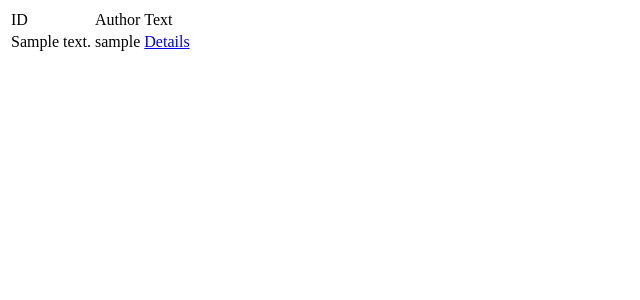
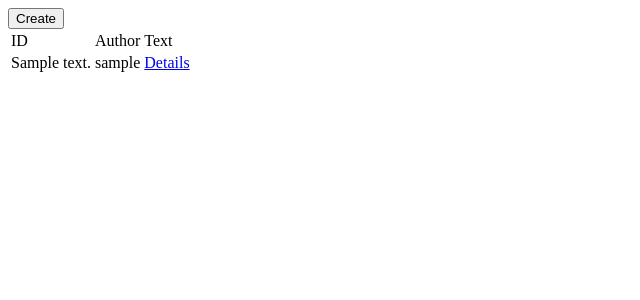
Before and after one commit to denisroldan/soul-sign, a Django app: page /sign/ in a window 1280 px wide. Shown: the top 300 px of the page, without its empty margins (0-640 px from the left). Run offline with Django 3.2, Linux system fonts and the light colour scheme; tables that the repository leaves empty hold one stand-in row (values such as "Sample post").

Commit message:
Added btn

```diff
--- a/sign/templates/sign_list.html
+++ b/sign/templates/sign_list.html
@@ -5,6 +5,9 @@
     <title>Sign List</title>
 </head>
 <body>
+<div class="row">
+        <a href="{% url 'create_sign' %}"><button type="button">Create</button></a>
+    </div>
 <table>
     <thead>
     <tr>
```
